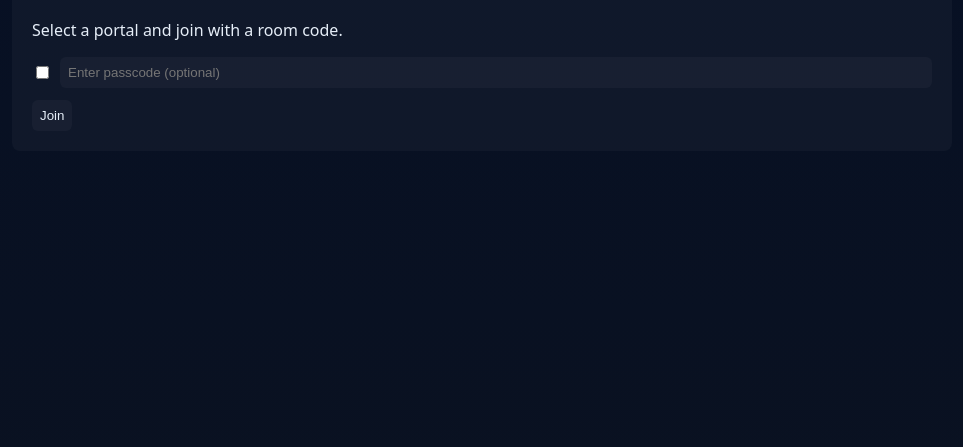
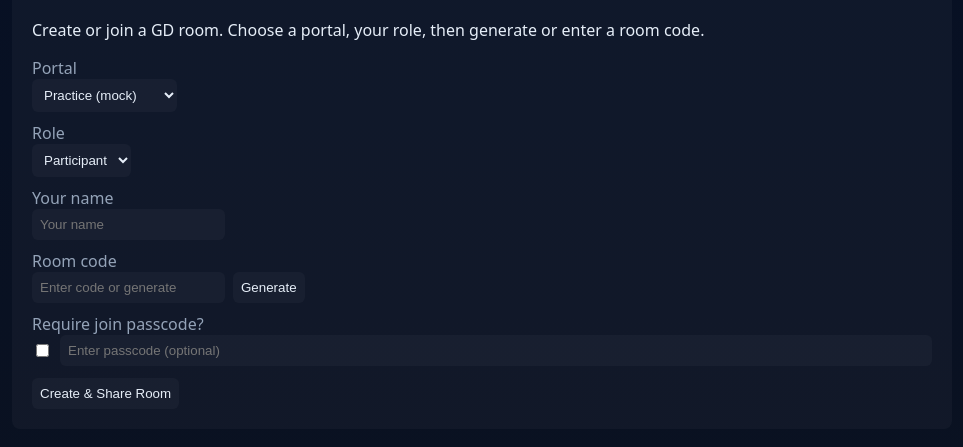
Before and after one commit to islamrobiulx15-oss/gddiscussion, a website: page public/index.html in a window 1280 px wide. Shown: the part 127-574 px from the top of the page, without its empty margins (158-1121 px from the left). Drawn offline with Linux system fonts and the light colour scheme.

Commit message:
fix(frontend): restore full landing UI and keep backend-configurable create-room

```diff
--- a/public/index.html
+++ b/public/index.html
@@ -9,7 +9,40 @@
 <body>
   <main class="container">
     <h1>Group Discussion Platform</h1>
-    <p>Select a portal and join with a room code.</p>
+    <p>Create or join a GD room. Choose a portal, your role, then generate or enter a room code.</p>
+
+    <label>Portal</label>
+    <select id="mode">
+      <option value="practice">Practice (mock)</option>
+      <option value="interview">Interview (serious)</option>
+    </select>
+
+    <label>Role</label>
+    <select id="role">
+      <option value="participant">Participant</option>
+      <option value="recruiter">Recruiter</option>
+      <option value="manager">Manager</option>
+    </select>
+
+    <label>Your name</label>
+    <input id="name" placeholder="Your name" />
+
+    <label>Room code</label>
+    <div style="display:flex;gap:8px;align-items:center;">
+      <input id="room" placeholder="Enter code or generate" />
+      <button id="gen">Generate</button>
+    </div>
+
+    <label>Require join passcode?</label>
+    <div style="display:flex;gap:8px;align-items:center;">
+      <input id="requireCode" type="checkbox" />
+      <input id="passcode" placeholder="Enter passcode (optional)" style="flex:1" />
+    </div>
+
+    <div style="margin-top:12px">
+      <button id="join">Create & Share Room</button>
+    </div>
+
     <script>
       // Load configurable backend URL for static hosting
       window.BACKEND_URL = '';
@@ -26,7 +59,6 @@
           const requireCode = document.getElementById('requireCode').checked;
           const passcode = requireCode ? document.getElementById('passcode').value : '';
 
-        // choose endpoint depending on BACKEND_URL (empty -> same origin)
           const backend = window.BACKEND_URL || '';
           const url = backend ? `${backend}/create-room` : '/create-room';
           try {
@@ -49,14 +81,6 @@
         }
       })();
     </script>
-    <div style="display:flex;gap:8px;align-items:center;">
-      <input id="requireCode" type="checkbox" />
-      <input id="passcode" placeholder="Enter passcode (optional)" style="flex:1" />
-    </div>
-
-    <div style="margin-top:12px">
-      <button id="join">Join</button>
-    </div>
   </main>
 
   <script>
@@ -82,7 +106,7 @@
         // open join page in new tab
         window.open(link, '_blank');
       } catch (e) { alert('Failed to create room: '+e.message); }
-    }
+
   </script>
 </body>
 </html>
```
Lines whose indentation alone changed are shown as unchanged.
